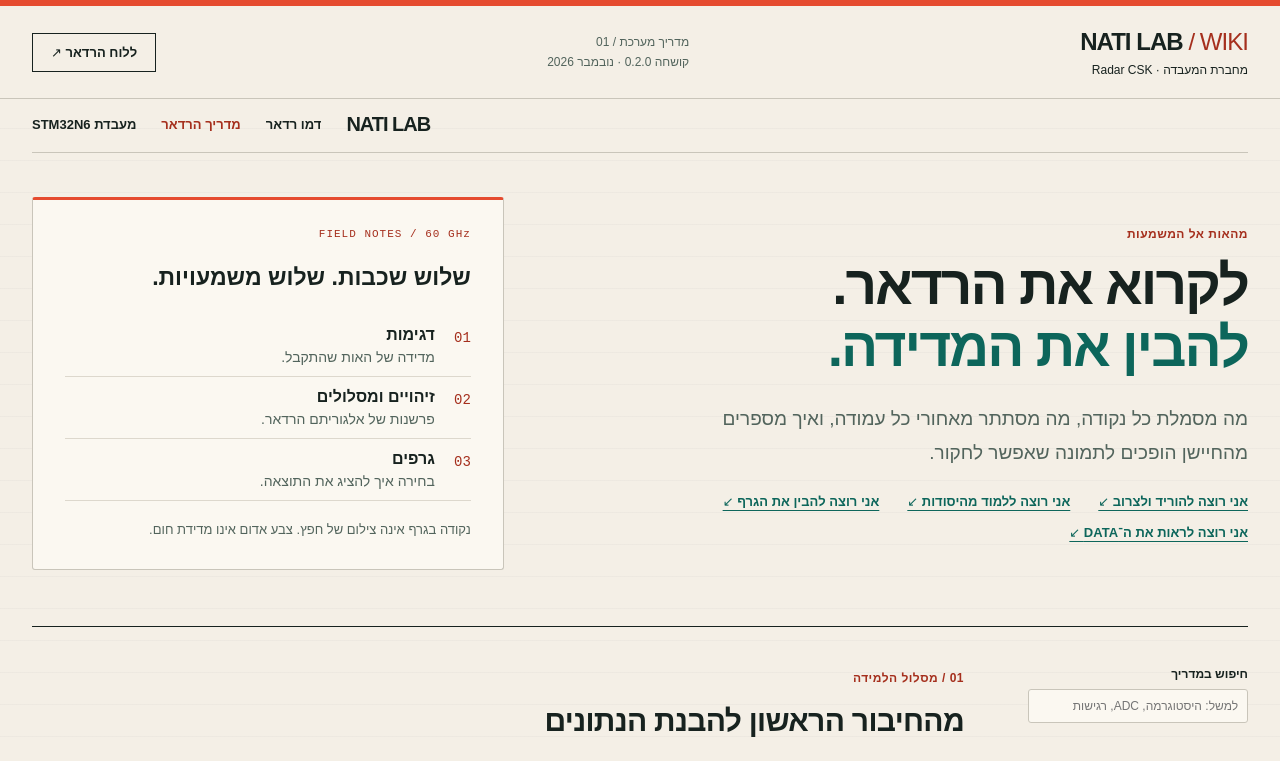
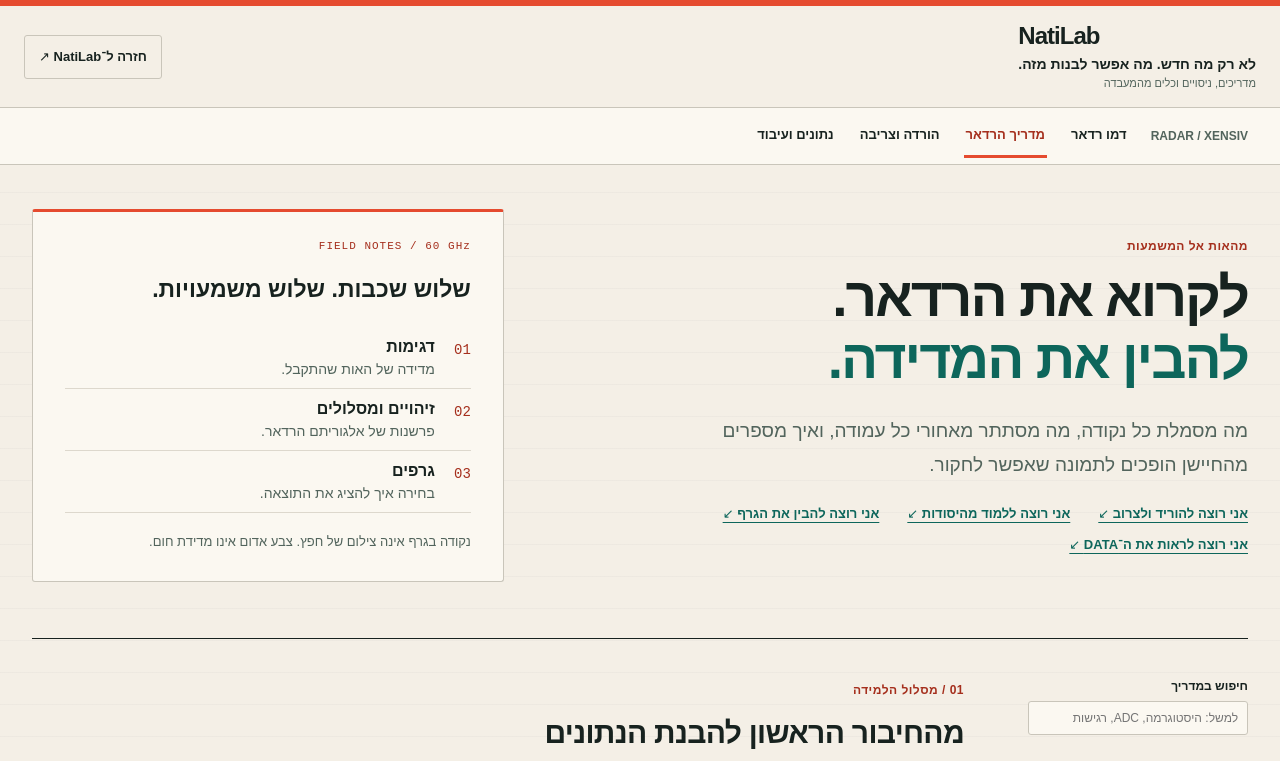
Before and after one commit to NetanelUnger/infineon_xensiv_bgt60cutr13aip, a website with bundled scripts: page web/wiki.html in a window 1280 px wide. Shown: the top 761 px of the page. Built offline with nearby package versions, Linux system fonts and the light colour scheme.

Commit message:
Unify NatiLab guide header and separate project navigation

```diff
--- /dev/null
+++ b/web/guide-shell.css
@@ -0,0 +1,23 @@
+/* NatiLab guide shell v1: keep identical in the N6 and radar projects. */
+body { border-top: 0; }
+.nl-header, .demo-page > .nl-header { display:block; position:relative; padding:0; min-height:0; border:0; border-top:6px solid #e54b2f; border-bottom:1px solid #c9c5ba; background:#f4efe6; color:#17221f; font-family:Arial,"Noto Sans Hebrew","Segoe UI",sans-serif; }
+.nl-header *, .nl-nav * { box-sizing:border-box; }
+.nl-header-inner { width:min(1240px,calc(100% - 48px)); min-height:100px; margin-inline:auto; display:flex; justify-content:space-between; align-items:center; gap:24px; padding:16px 0; direction:rtl; }
+.nl-brand { display:block; color:#17221f; text-decoration:none; }
+.nl-brand strong { display:block; font-size:24px; line-height:1.2; font-weight:800; letter-spacing:-.04em; }
+.nl-tagline { display:block; margin-top:4px; font-size:14px; line-height:1.35; font-weight:800; }
+.nl-caption { display:block; margin-top:2px; color:#52645c; font-size:11px; line-height:1.4; }
+.nl-home { display:inline-flex; align-items:center; min-height:44px; padding:8px 14px; border:1px solid #c9c5ba; border-radius:3px; color:#17221f; text-decoration:none; font-size:13px; font-weight:700; white-space:nowrap; }
+.nl-brand:hover, .nl-home:hover { color:#a52f1d; }
+.nl-home:hover { background:#fbf8f1; }
+.nl-nav { width:100%; margin:0; padding:0; background:#fbf8f1; border-bottom:1px solid #c9c5ba; color:#17221f; direction:rtl; font-family:Arial,"Noto Sans Hebrew","Segoe UI",sans-serif; }
+.nl-nav-inner { width:min(1240px,calc(100% - 48px)); margin-inline:auto; display:flex; flex-wrap:wrap; align-items:center; gap:4px 22px; padding:6px 0; }
+.nl-project { font-size:12px; font-weight:800; color:#52645c; margin-inline-end:8px; }
+.nl-nav a, .nl-nav button { display:inline-flex; align-items:center; justify-content:center; min-height:44px; margin:0; padding:8px 2px; border:0; border-bottom:3px solid transparent; border-radius:0; background:transparent; color:#17221f; font:700 13px Arial,"Noto Sans Hebrew","Segoe UI",sans-serif; text-decoration:none; cursor:pointer; }
+.nl-nav a:hover, .nl-nav button:hover { background:transparent; color:#a52f1d; }
+.nl-nav [aria-current="page"] { color:#a52f1d; border-bottom-color:#e54b2f; }
+.nl-header a:focus-visible, .nl-nav a:focus-visible, .nl-nav button:focus-visible { outline:3px solid #e54b2f; outline-offset:3px; }
+.radar-device-bar { width:min(1240px,calc(100% - 48px)); margin:20px auto 0; display:flex; align-items:center; justify-content:space-between; gap:16px; flex-wrap:wrap; }
+.radar-device-bar .connection { display:flex; align-items:center; gap:10px; flex-wrap:wrap; }
+@media(max-width:600px) { .nl-header-inner { width:calc(100% - 32px); min-height:100px; gap:12px; flex-wrap:wrap; } .nl-home { padding:6px 10px; } .nl-nav-inner { width:calc(100% - 32px); gap:2px 16px; } .nl-project { flex-basis:100%; padding-top:6px; } .radar-device-bar { width:calc(100% - 28px); } }
+@media print { .nl-nav, .nl-home { display:none; } }
--- a/web/wiki.html
+++ b/web/wiki.html
@@ -4,16 +4,13 @@
   <meta charset="utf-8"><meta name="viewport" content="width=device-width,initial-scale=1">
   <title>NATI LAB · מדריך הרדאר</title>
   <meta name="description" content="מדריך רדאר בעברית: יסודות FMCW, מרחק מהירות וזווית, נתוני החיישן, עיבוד וגרפים, הורדה מ־GitHub, צריבה והפעלה של Radar CSK.">
-  <link rel="stylesheet" href="wiki.css"><link rel="stylesheet" href="natilab.css"><link rel="icon" href="data:,">
+  <link rel="stylesheet" href="wiki.css"><link rel="stylesheet" href="natilab.css"><link rel="stylesheet" href="guide-shell.css"><link rel="icon" href="data:,">
 </head>
 <body class="wiki-page">
 <a class="skip" href="#content">דילוג לתוכן</a>
-<header class="masthead"><div class="shell masthead-inner">
-  <a class="wordmark" href="wiki.html"><strong dir="ltr">NATI LAB<span> / WIKI</span></strong><small>מחברת המעבדה · Radar CSK</small></a>
-  <div class="edition"><span>מדריך מערכת / 01</span><span>קושחה 0.2.0 · נובמבר 2026</span></div>
-  <a class="button" href="index.html" id="dashboardLink">ללוח הרדאר ↗</a>
-</div></header>
-<main class="shell" id="content"><nav class="lab-navigation" aria-label="&#1502;&#1506;&#1489;&#1491;&#1514; NATI LAB"><a class="home-brand" href="https://natilab.net/" dir="ltr">NATI LAB</a><a href="index.html">&#1491;&#1502;&#1493; &#1512;&#1491;&#1488;&#1512;</a><a href="wiki.html" aria-current="page">&#1502;&#1491;&#1512;&#1497;&#1498; &#1492;&#1512;&#1491;&#1488;&#1512;</a><a href="https://natilab-n6-h6bjh2ffbadtfyaw.israelcentral-01.azurewebsites.net/">&#1502;&#1506;&#1489;&#1491;&#1514; STM32N6</a></nav>
+<header class="nl-header"><div class="nl-header-inner"><a class="nl-brand" href="https://natilab.net/" aria-label="NatiLab — עמוד הבית"><strong dir="ltr">NatiLab</strong><span class="nl-tagline">לא רק מה חדש. מה אפשר לבנות מזה.</span><small class="nl-caption">מדריכים, ניסויים וכלים מהמעבדה</small></a><a class="nl-home" href="https://natilab.net/">חזרה ל־NatiLab ↗</a></div></header>
+<nav class="nl-nav" aria-label="ניווט במעבדת הרדאר"><div class="nl-nav-inner"><span class="nl-project" dir="ltr">RADAR / XENSIV</span><a href="index.html" id="dashboardLink">דמו רדאר</a><a href="wiki.html" aria-current="page">מדריך הרדאר</a><a href="wiki.html#install">הורדה וצריבה</a><a href="wiki.html#data">נתונים ועיבוד</a></div></nav>
+<main class="shell" id="content">
 <section class="hero" aria-labelledby="title">
   <div><p class="kicker">מהאות אל המשמעות</p><h1 id="title">לקרוא את הרדאר.<br><em>להבין את המדידה.</em></h1>
   <p class="lead">מה מסמלת כל נקודה, מה מסתתר מאחורי כל עמודה, ואיך מספרים מהחיישן הופכים לתמונה שאפשר לחקור.</p>
```
Also changed, not shown: tests/natilab-style.test.mjs (+9 -1 lines), web/index.html (+4 -2 lines).
